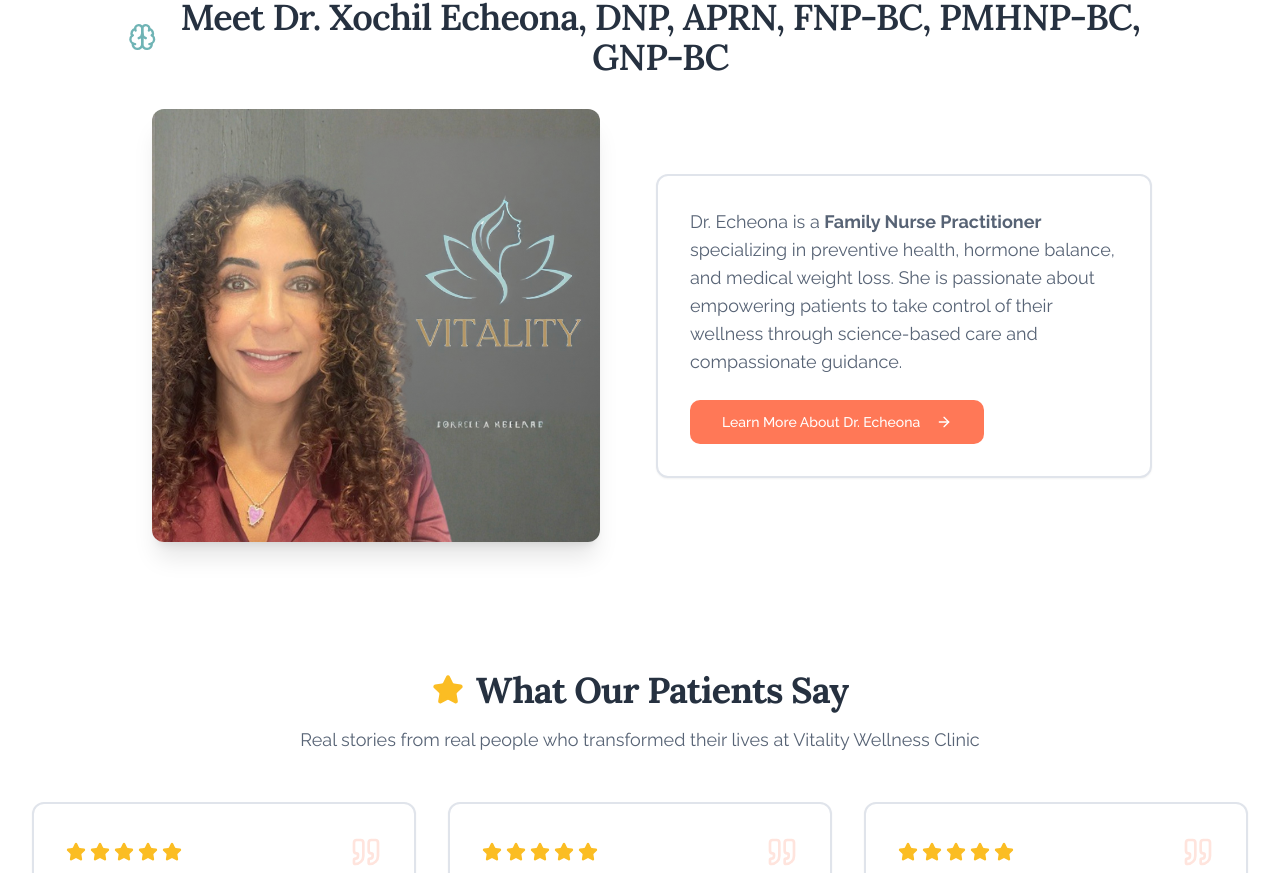
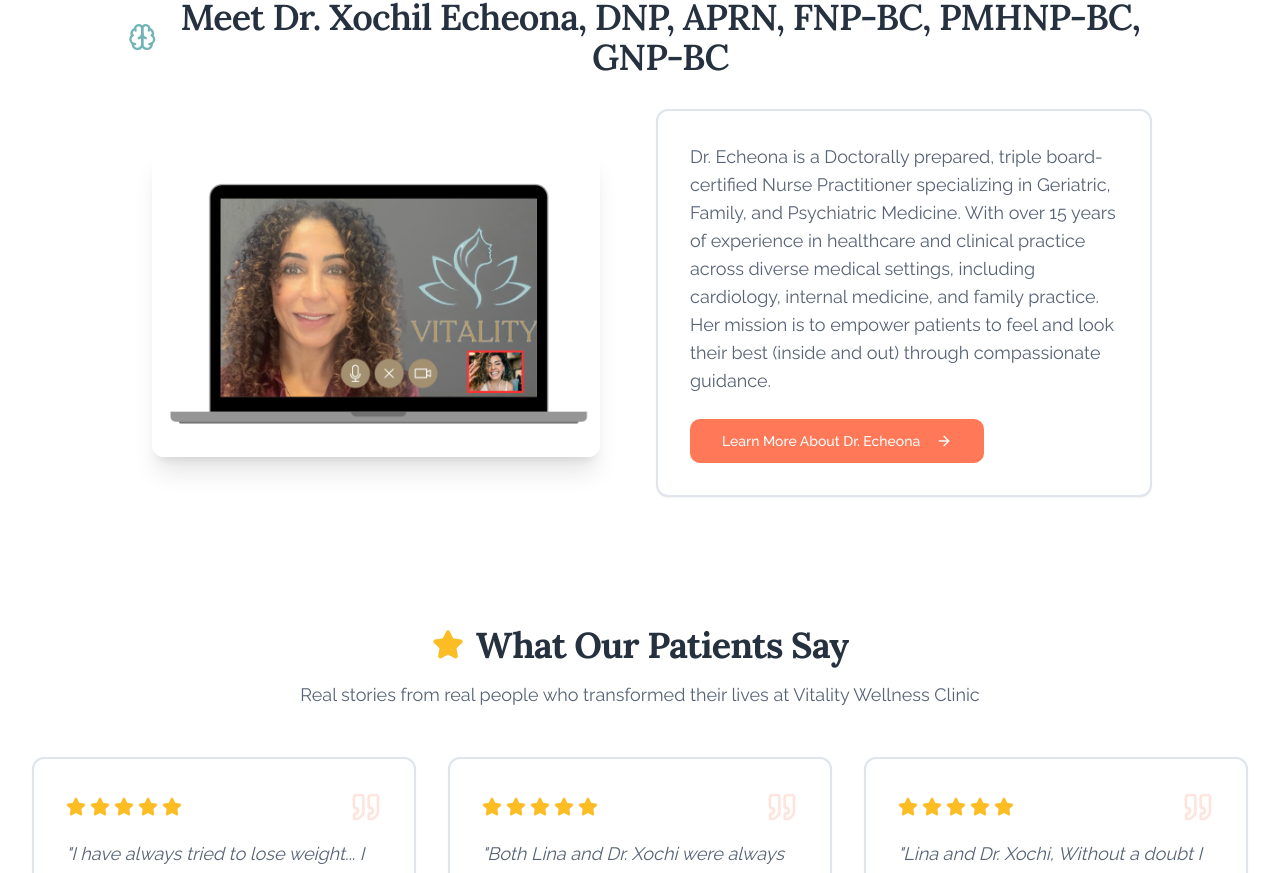
Before and after one commit to vitalitywellnessfl/vitality-preview, a React (Vite) app: page / in a window 1280 px wide. Shown: the part 4111-4984 px from the top of the page. Built offline with nearby package versions, Linux system fonts and the light colour scheme; the HTML template or start-up script is replaced by a standard one; a web font is replaced by a local one.

Commit message:
Update doctor's photo and bio

```diff
--- a/src/pages/Index.tsx
+++ b/src/pages/Index.tsx
@@ -34,7 +34,7 @@ import peptideHeroImage from "@/assets/peptide-hero.jpg";
 import edHeroImage from "@/assets/ed-hero.jpg";
 import homepageGlp1Image from "@/assets/homepage-glp1.png";
 import glp1DiscountImage from "@/assets/glp1-discount.png";
-import drEcheonaHomepage from "@/assets/dr-echeona-homepage.png";
+import drEcheonaHomepage from "@/assets/dr-echeona-new.png";
 
 const services = [
   {
@@ -277,7 +277,7 @@ export default function Index() {
                 <Card className="border-2 order-1 md:order-2">
                   <CardContent className="p-6 sm:p-8">
                     <p className="text-base sm:text-lg text-muted-foreground leading-relaxed mb-6">
-                      Dr. Echeona is a <strong>Family Nurse Practitioner</strong> specializing in preventive health, hormone balance, and medical weight loss. She is passionate about empowering patients to take control of their wellness through science-based care and compassionate guidance.
+                      Dr. Echeona is a Doctorally prepared, triple board-certified Nurse Practitioner specializing in Geriatric, Family, and Psychiatric Medicine. With over 15 years of experience in healthcare and clinical practice across diverse medical settings, including cardiology, internal medicine, and family practice. Her mission is to empower patients to feel and look their best (inside and out) through compassionate guidance.
                     </p>
                     <Button size="lg" asChild className="w-full sm:w-auto">
                       <Link to="/about#dr-echeona">
```
Also changed, not shown: src/assets/dr-echeona-new.png (added).
